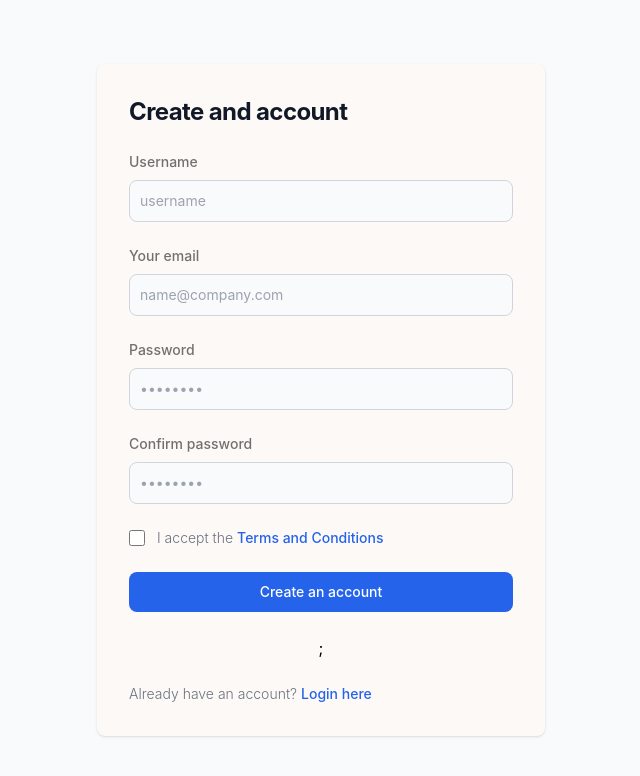
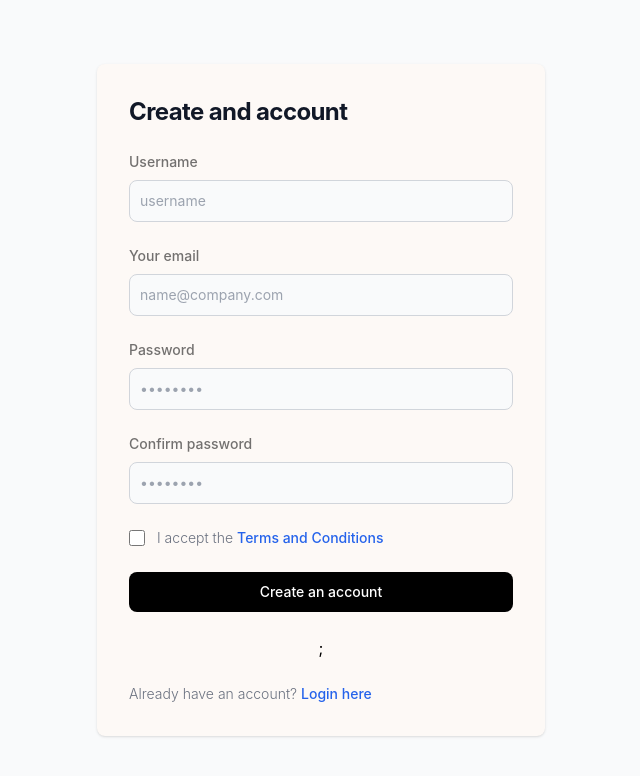
Before and after one commit to Hasna-Sharin/TinyTales_client, a React (Vite) app: page /signup in a window 1280 px wide. Shown: the top 776 px of the page, without its empty margins (319-959 px from the left). Built offline with nearby package versions, Linux system fonts and the light colour scheme.

Commit message:
signUp modified

```diff
--- a/src/pages/Login.jsx
+++ b/src/pages/Login.jsx
@@ -104,7 +104,7 @@ const LogIn = () => {
                                 </div>
                             <Link to={"/signup"}>
                                 <p className="text-sm font-light text-gray-500 dark:text-gray-400">
-                                    Don’t have an account yet? <span className="font-medium text-primary-600 hover:underline dark:text-primary-500">Sign up</span>
+                                    Don’t have an account yet? <span className="font-medium text-primary-600 hover:underline ">Sign up</span>
                                 </p>
                             </Link>
                         </form>
--- a/src/pages/Signup.jsx
+++ b/src/pages/Signup.jsx
@@ -128,7 +128,7 @@ const SignUp = () => {
                                     <label htmlFor="terms" className="font-light text-gray-500 dark:text-gray-500 ">I accept the <a className="font-medium text-primary-600 hover:underline dark:text-primary-500" href="#">Terms and Conditions</a></label>
                                 </div>
                             </div>
-                            <button type="submit" className="w-full text-white bg-primary-600 hover:bg-primary-700 focus:ring-4 focus:outline-none focus:ring-primary-300 font-medium rounded-lg text-sm px-5 py-2.5 text-center dark:bg-black dark:hover:bg-black dark:focus:ring-primary-800">Create an account</button>
+                            <button type="submit" className="w-full text-white  bg-black hover:bg-black/75 focus:ring-black/75  focus:ring-4 focus:outline-none  font-medium rounded-lg text-sm px-5 py-2.5 text-center ">Create an account</button>
                             <div className='flex justify-center'>
 
                             <GoogleLogin   onSuccess={handleGoogleLogin} onError={() => {console.log('Login Failed');}}/>;
```
